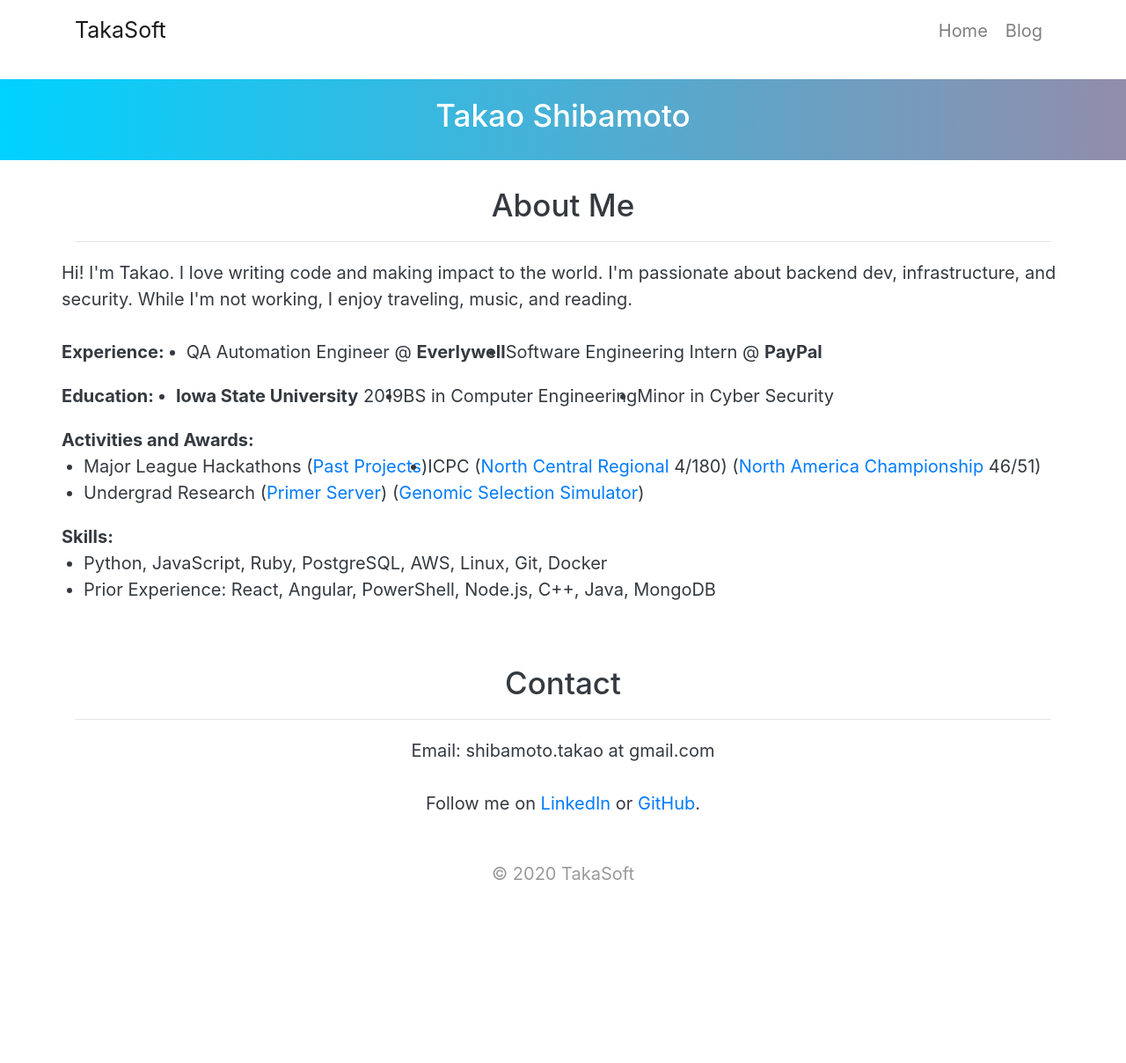
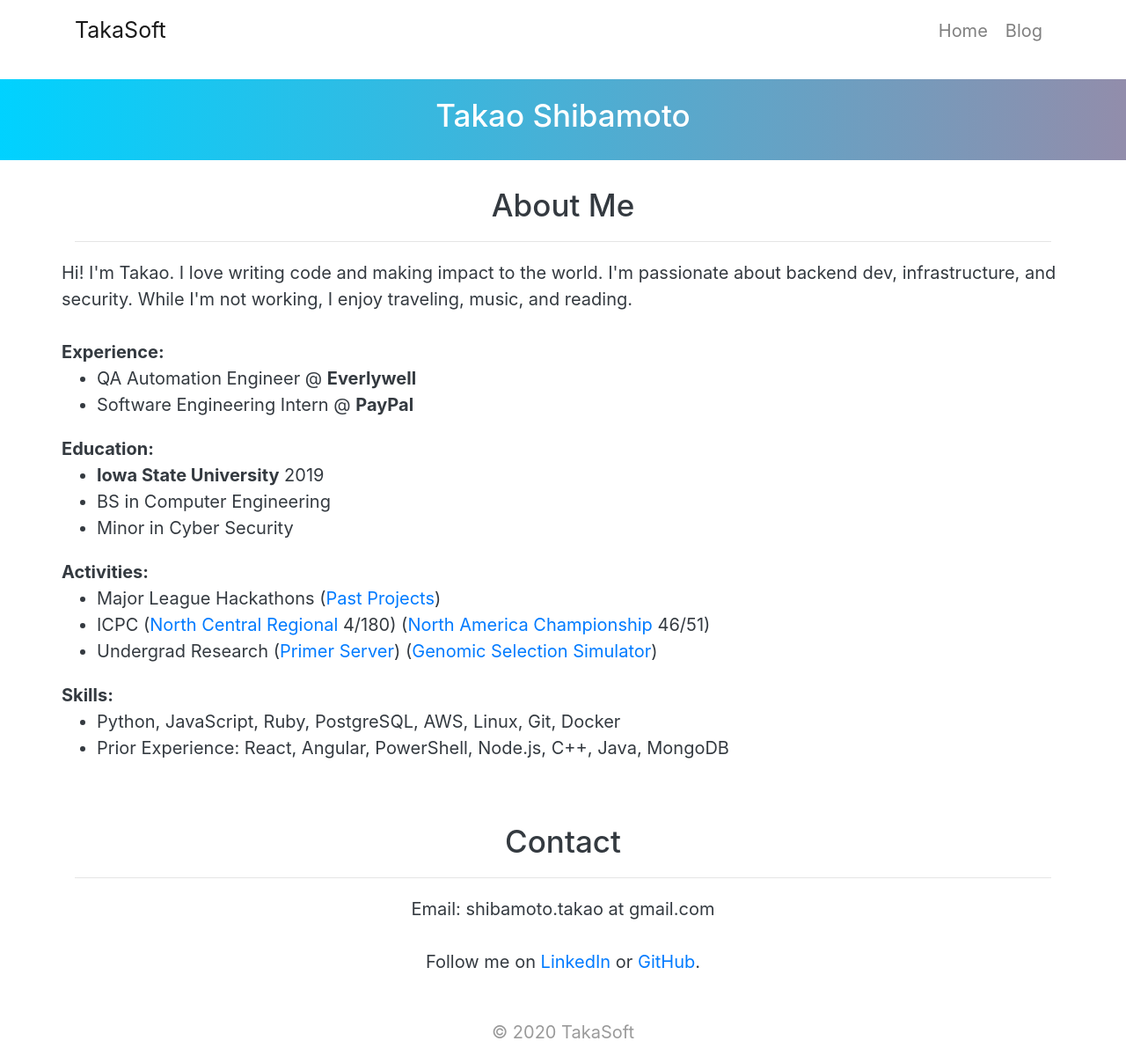
Before and after one commit to takasoft/takasoft.github.io, a Jekyll site: the page built from index.html, in a window 1280 px wide. Shown: the whole page at 88% size. Built offline with Jekyll 4.4.1, drawn with Linux system fonts in a browser that asks for light colours; before the commit the page ends 1028 px from its top, so only the background shows below that.

Commit message:
update about

```diff
--- a/index.html
+++ b/index.html
@@ -19,22 +19,30 @@ title: Home
     <br>
     <div class="row">
       <b>Experience:</b>
-      <ul class="row">
+    </div>
+    <div class="row">
+      <ul>
         <li>QA Automation Engineer @ <b>Everlywell</b></li>
         <li>Software Engineering Intern @ <b>PayPal</b></li>
       </ul>
     </div>
+
     <div class="row">
       <b>Education: </b>
-      <ul class="row">
+    </div>
+    <div class="row">
+      <ul>
         <li><b>Iowa State University</b> 2019</li>
         <li>BS in Computer Engineering</li>
         <li>Minor in Cyber Security</li>
       </ul>
     </div>
+
     <div class="row">
-      <b>Activities and Awards: </b>
-      <ul class="row">
+      <b>Activities: </b>
+    </div>
+    <div class="row">
+      <ul>
         <li>Major League Hackathons (<a href="https://devpost.com/takao-shibamoto">Past Projects</a>)</li>
         <li>ICPC (<a href="https://ncna19.kattis.com/standings">North Central
           Regional</a> 4/180) (<a href="https://nac.icpc.global/history/2020/scoreboard">North America Championship</a> 46/51)</li>
@@ -42,9 +50,12 @@ title: Home
         <li>Undergrad Research (<a href="{{ site.url }}{{ site.baseurl }}/ncur-primer-server">Primer Server</a>) (<a href="{{ site.url }}{{ site.baseurl }}/ncur-primer-server">Genomic Selection Simulator</a>)</li>
       </ul>
     </div>
+
     <div class="row">
       <b>Skills: </b>
-      <ul class="row">
+    </div>
+    <div class="row">
+      <ul>
         <li>Python, JavaScript, Ruby, PostgreSQL, AWS, Linux, Git, Docker</li>
         <li>Prior Experience: React, Angular, PowerShell, Node.js, C++, Java, MongoDB</li>
       </ul>
```
